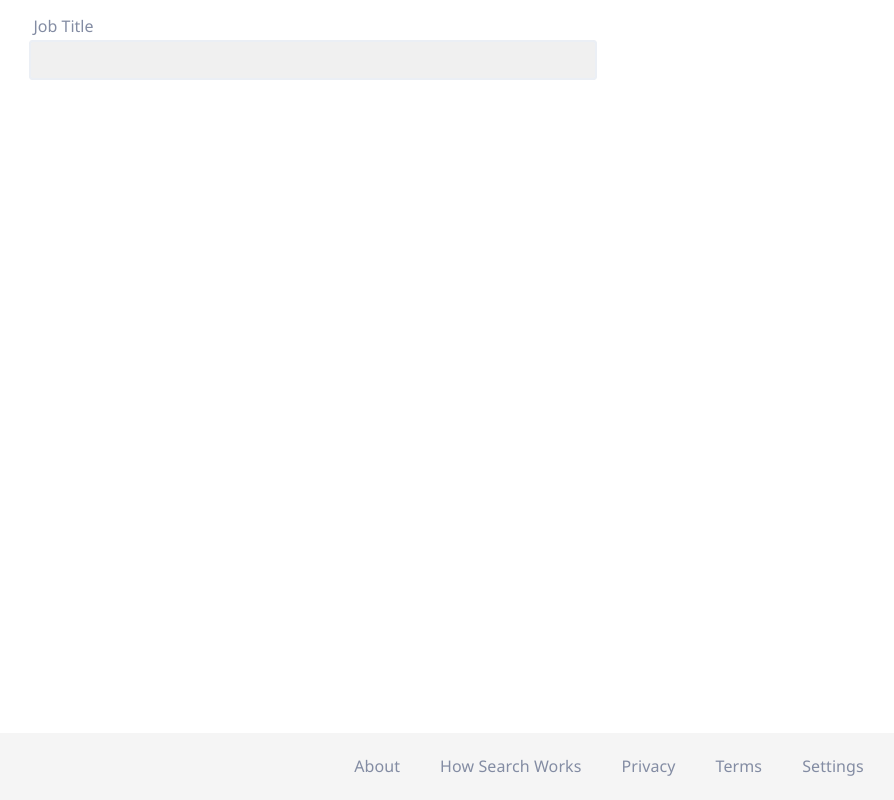
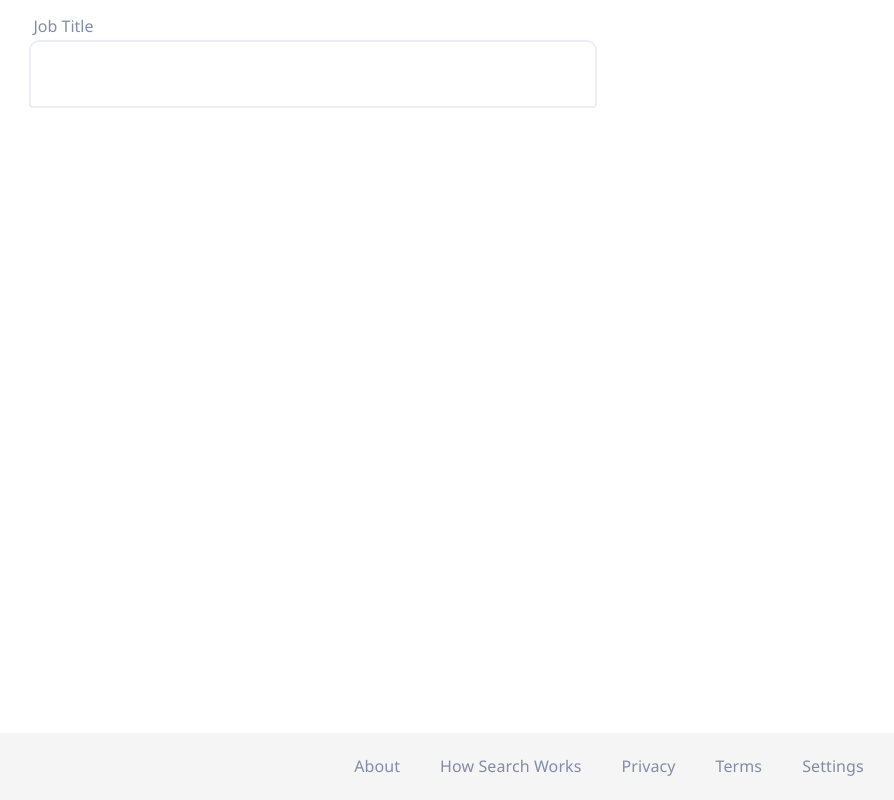
Before and after one commit to nishad-bdg/workforce-search-theme, a Vue app: page /job-alert-details in a window 1280 px wide. Shown: the whole page, without its empty margins (31-925 px from the left). Built offline with nearby package versions, Linux system fonts and the light colour scheme.

Commit message:
job alert details updated

```diff
--- a/src/components/JobAlertDetails.vue
+++ b/src/components/JobAlertDetails.vue
@@ -5,33 +5,31 @@
         <v-card flat color="transparent">
           <div class="job-title">Job Title</div>
           <v-autocomplete
+            id="job-search-input"
+            class="custom-search-box"
             v-model="searchData"
             :items="searchItems"
-              filled
             chips
-              color="blue-grey lighten-2"
+            color="#EBEFF5"
             item-text="name"
             item-value="name"
             multiple
-              dense
             outlined
-              append-icon=""
+            append-icon
           >
             <template v-slot:selection="data">
               <v-chip
                 v-bind="data.attrs"
                 :input-value="data.selected"
+                color="#EBEFF5"
+                text-color="#838CA3"
                 label
-                  close
                 @click="data.select"
-                  @click:close="remove(data.item)"
-                >
-                  {{ data.item.name }}
-                </v-chip>
+              >{{ data.item.name }}</v-chip>
             </template>
             <template v-slot:item="data">
               <template v-if="typeof data.item !== 'object'">
-                  <v-list-item-content v-text="data.item"></v-list-item-content>
+                <v-list-item-content class="search-results" v-text="data.item"></v-list-item-content>
               </template>
               <template v-else>
                 <v-list-item-content>
@@ -40,7 +38,6 @@
               </template>
             </template>
           </v-autocomplete>
-
         </v-card>
       </v-col>
     </v-row>
@@ -48,44 +45,31 @@
 </template>
 <script>
 export default {
-    data () {
+  data() {
     return {
       autoUpdate: true,
       searchData: [],
       isUpdating: false,
-        name: 'Midnight Crew',
+      name: "Midnight Crew",
       searchItems: [
-          { header: 'D' },
-          { name: 'Django', group: 'D'},
-          { divider: true },
-          { header: 'S' },
-          { name: 'Senior Developer', group: 'S'},
-          { name: 'Sr. Art Director', group: 'S'},
-          { name: 'Sr. Illustrator', group: 'S'},
-          { divider: true },
-          { header: 'Y' },
-          { name: 'Young talent', group: 'Y'},
-          { divider: true },
+        { header: "S" },
+        { name: "Senior Developer", group: "S" },
+        { name: "Sr. Art Director", group: "S" },
+        { header: "Y" },
+        { name: "Young talent", group: "Y" }
       ],
-        title: 'The summer breeze',
-      }
+      title: "The summer breeze"
+    };
   },
 
   watch: {
-      isUpdating (val) {
+    isUpdating(val) {
       if (val) {
-          setTimeout(() => (this.isUpdating = false), 3000)
+        setTimeout(() => (this.isUpdating = false), 3000);
       }
-      },
-    },
-
-    methods: {
-      remove (item) {
-        const index = this.searchData.indexOf(item.name)
-        if (index >= 0) this.searchData.splice(index, 1)
-      },
-    },
     }
+  }
+};
 </script>
 
 <style scoped lang="scss">
@@ -97,4 +81,22 @@
   color: #838ca3;
   padding: 5px;
 }
+.custom-search-box {
+  border-radius: 10px 10px 0 0;
+}
+.v-list-item__title{
+  color: #838CA3 !important;
+}
 </style>
+
+<style>
+.v-menu__content.theme--light.menuable__content__active.v-autocomplete__content {
+  border-radius: 0 0 10px 10px;
+  border: 2px solid #ebeff5;
+  box-shadow: none !important;
+  margin-top: -3px;
+}
+.v-select.v-text-field input{
+  color:#838CA3;
+}
+</style>
```
Lines whose indentation alone changed are shown as unchanged.
